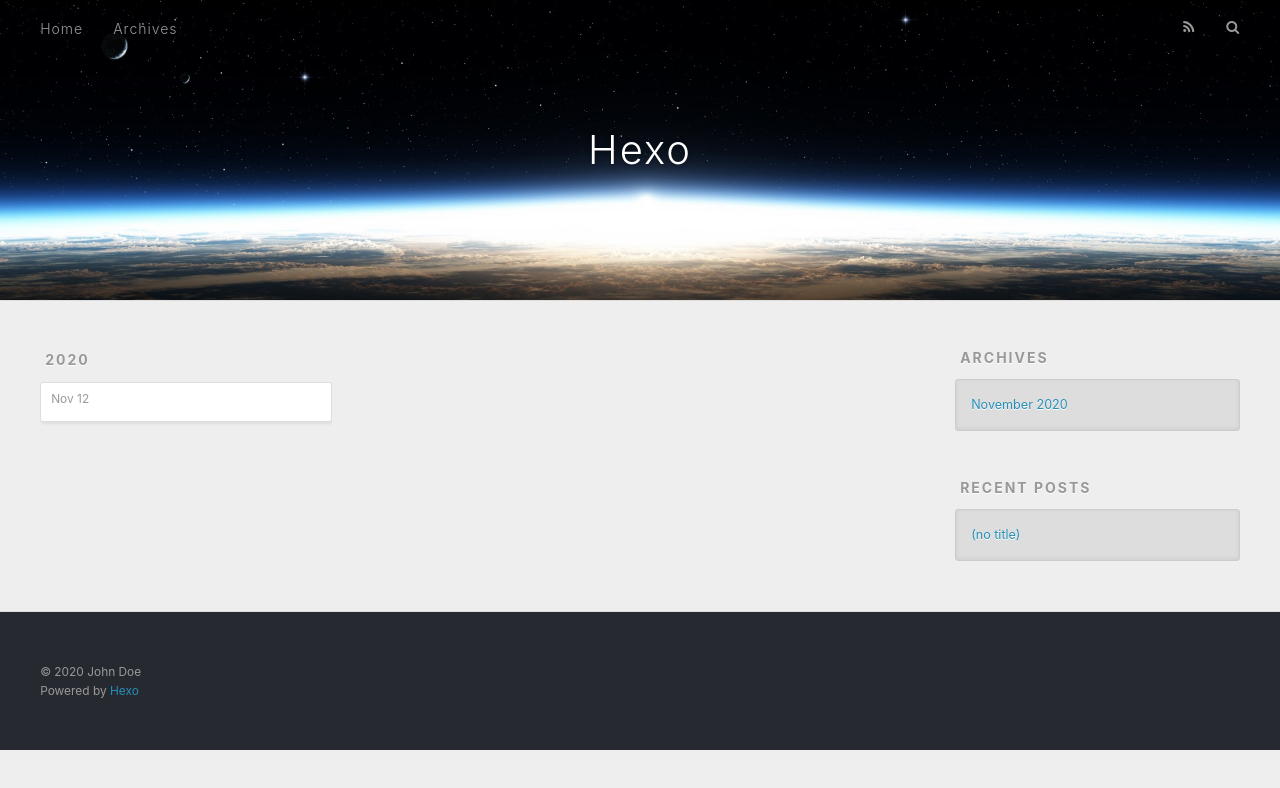
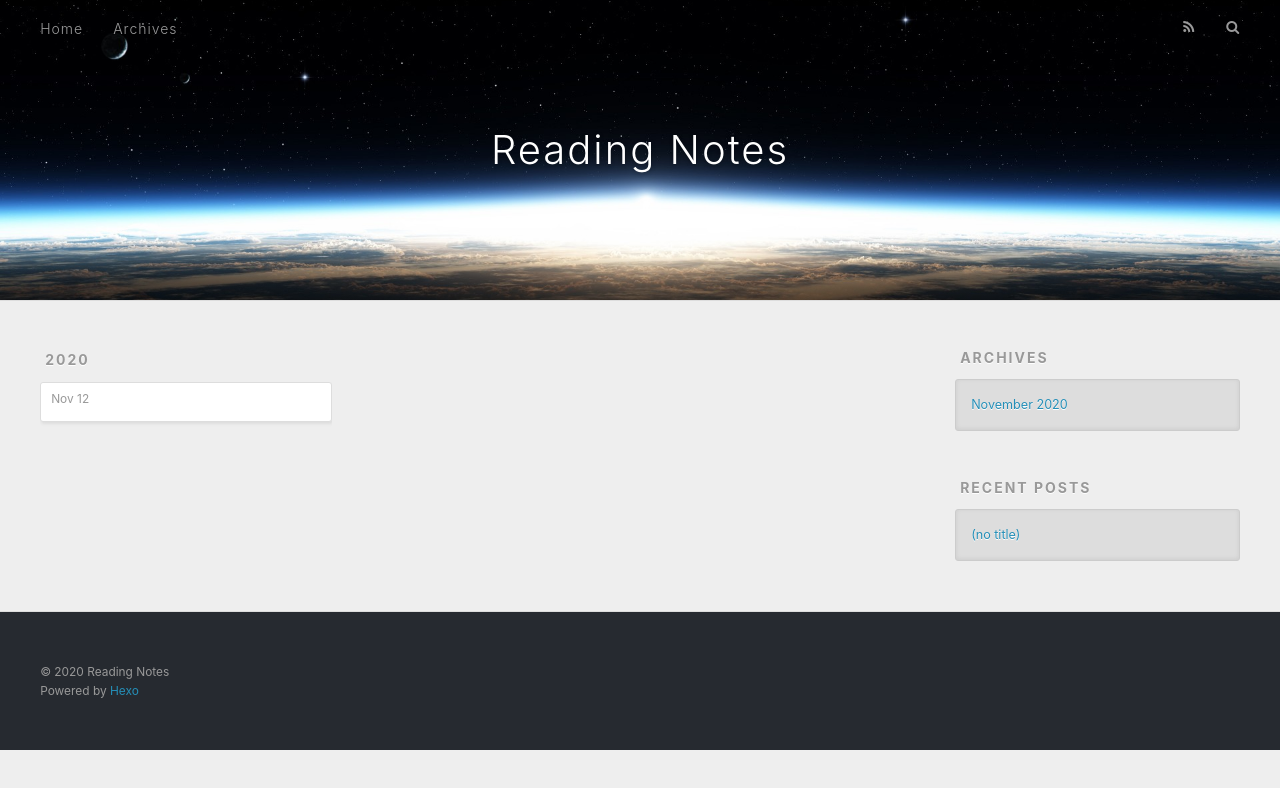
Before and after one commit to Nantanael/nantanael.github.io, a plain HTML site: page archives/index.html in a window 1280 px wide. Drawn offline with nearby package versions, Linux system fonts and the light colour scheme.

Commit message:
Site updated: 2020-11-12 16:45:44

```diff
--- a/archives/index.html
+++ b/archives/index.html
@@ -5,17 +5,16 @@
 
 
 
-  <title>Archives | Hexo</title>
+  <title>Archives | Reading Notes</title>
   <meta name="viewport" content="width=device-width, initial-scale=1, maximum-scale=1">
   <meta property="og:type" content="website">
-<meta property="og:title" content="Hexo">
+<meta property="og:title" content="Reading Notes">
 <meta property="og:url" content="http://example.com/archives/index.html">
-<meta property="og:site_name" content="Hexo">
-<meta property="og:locale" content="en_US">
-<meta property="article:author" content="John Doe">
+<meta property="og:site_name" content="Reading Notes">
+<meta property="og:locale">
 <meta name="twitter:card" content="summary">
 
-    <link rel="alternate" href="/atom.xml" title="Hexo" type="application/atom+xml">
+    <link rel="alternate" href="/atom.xml" title="Reading Notes" type="application/atom+xml">
 
 
     <link rel="icon" href="/favicon.png">
@@ -36,7 +35,7 @@
   <div id="header-outer" class="outer">
     <div id="header-title" class="inner">
       <h1 id="logo-wrap">
-        <a href="/" id="logo">Hexo</a>
+        <a href="/" id="logo">Reading Notes</a>
       </h1>
 
     </div>
@@ -135,7 +134,7 @@
 
   <div class="outer">
     <div id="footer-info" class="inner">
-      &copy; 2020 John Doe<br>
+      &copy; 2020 Reading Notes<br>
       Powered by <a href="http://hexo.io/" target="_blank">Hexo</a>
     </div>
   </div>
```
Also changed, not shown: 2020/11/12/我必须保留一些秘密/index.html (+7 -8 lines), archives/2020/11/index.html (+7 -8 lines), archives/2020/index.html (+7 -8 lines), index.html (+7 -8 lines).
